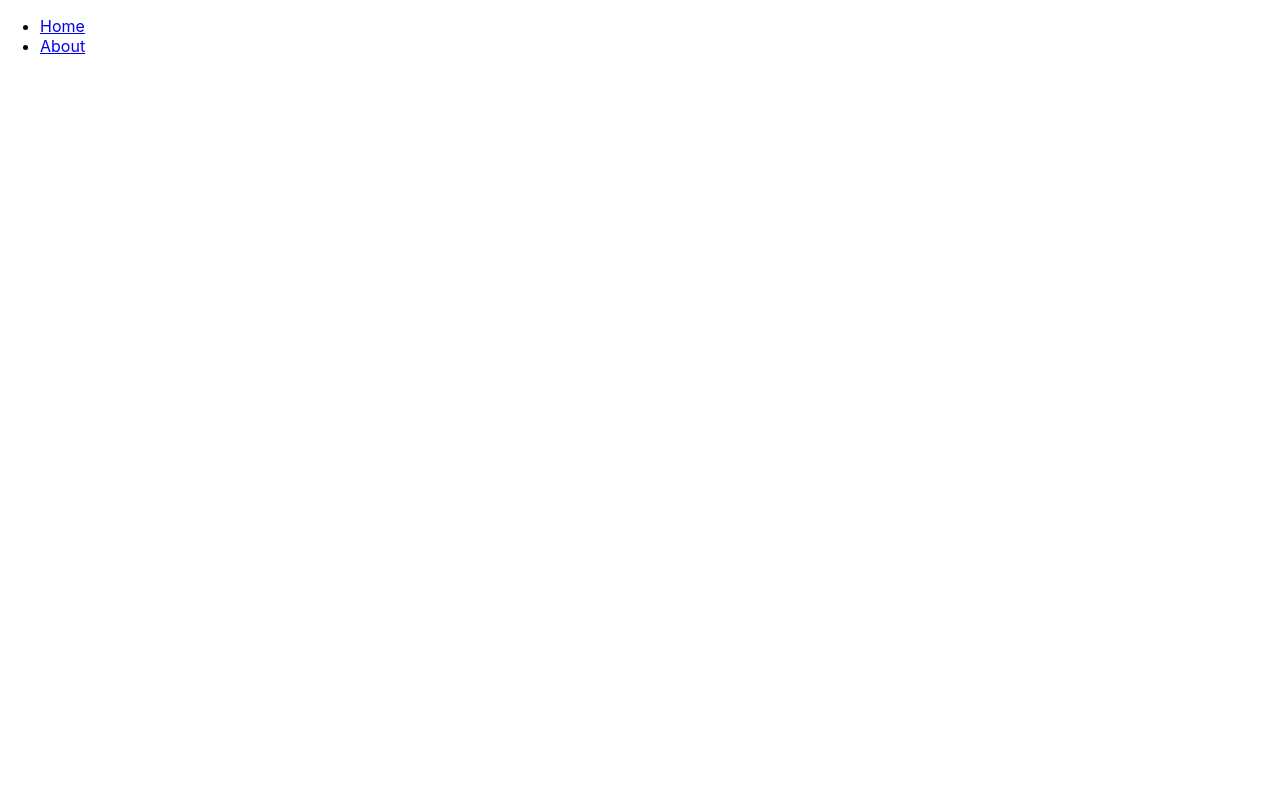
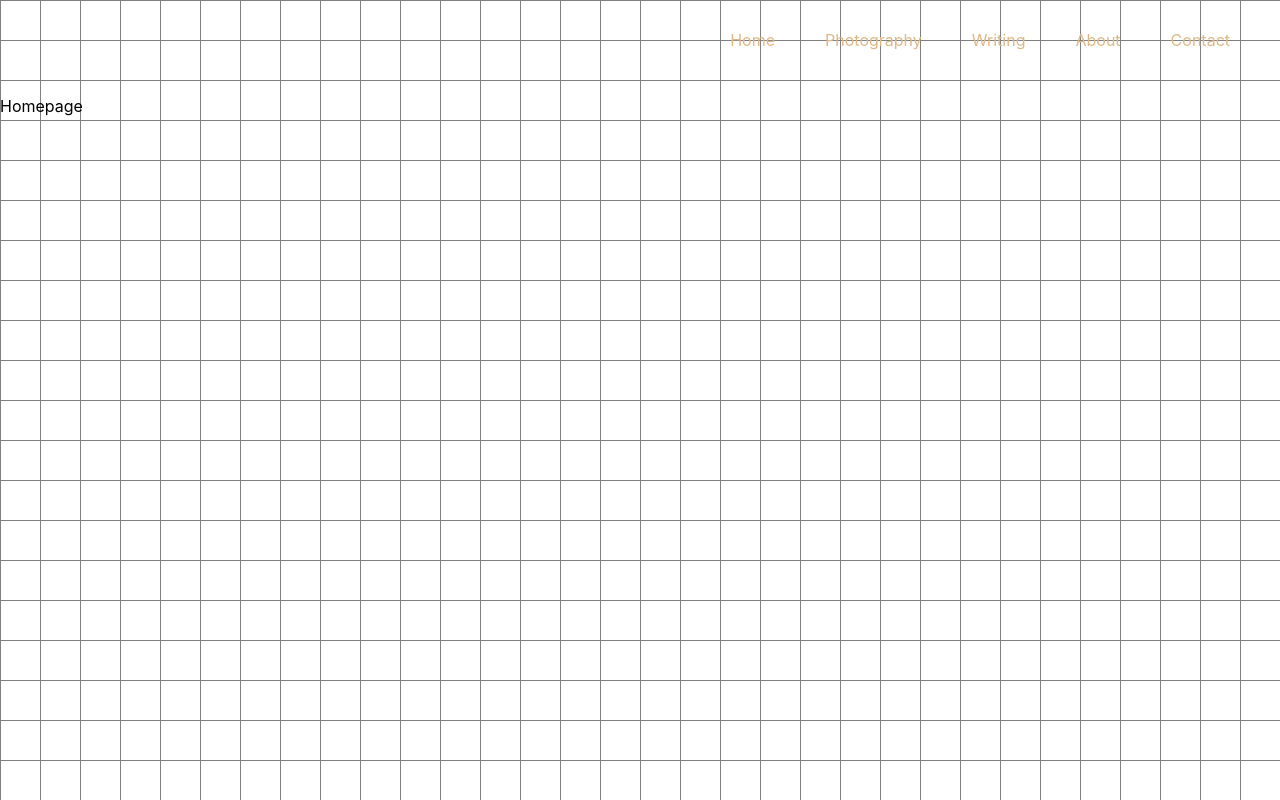
Before and after one commit to jackbran6/photo-website, a React (Create React App) app: page / in a window 1280 px wide. Built offline with nearby package versions, Linux system fonts and the light colour scheme.

Commit message:
Fiddling around with background

```diff
--- a/src/App.css
+++ b/src/App.css
@@ -1,38 +1,24 @@
-.App {
-  text-align: center;
+.body {
+  height: 100vh;
+  width: 100vw;
+  background-size: 40px 40px;
+  background-image: linear-gradient(to right, grey 1px, transparent 1px),
+    linear-gradient(to bottom, grey 1px, transparent 1px);
 }
-
-.App-logo {
-  height: 40vmin;
-  pointer-events: none;
+.App-header {
+  height: 10vh;
+  display: flex;
+  justify-content: flex-end;
+  align-items: center;
 }
-
-@media (prefers-reduced-motion: no-preference) {
-  .App-logo {
-    animation: App-logo-spin infinite 20s linear;
-  }
+.list {
+  display: flex;
+  list-style: none;
 }
-
-.App-header {
-  background-color: #282c34;
-  min-height: 100vh;
-  display: flex;
-  flex-direction: column;
-  align-items: center;
-  justify-content: center;
-  font-size: calc(10px + 2vmin);
-  color: white;
+.list-item {
+  padding-right: 50px;
 }
-
-.App-link {
-  color: #61dafb;
+.link {
+  text-decoration: none;
+  color: burlywood;
 }
-
-@keyframes App-logo-spin {
-  from {
-    transform: rotate(0deg);
-  }
-  to {
-    transform: rotate(360deg);
-  }
-}
--- a/src/App.js
+++ b/src/App.js
@@ -6,14 +6,33 @@ import { About } from "./Screens/About/about";
 function App() {
   return (
     <Router>
-      <div>
-        <nav>
-          <ul>
-            <li>
-              <Link to="/">Home</Link>
+      <div className={"body"}>
+        <nav className={"App-header"}>
+          <ul className={"list"}>
+            <li className={"list-item"}>
+              <Link className={"link"} to="/">
+                Home
+              </Link>
             </li>
-            <li>
-              <Link to="/about">About</Link>
+            <li className={"list-item"}>
+              <Link className={"link"} to="/about">
+                Photography
+              </Link>
+            </li>
+            <li className={"list-item"}>
+              <Link className={"link"} to="/about">
+                Writing
+              </Link>
+            </li>
+            <li className={"list-item"}>
+              <Link className={"link"} to="/about">
+                About
+              </Link>
+            </li>
+            <li className={"list-item"}>
+              <Link className={"link"} to="/about">
+                Contact
+              </Link>
             </li>
           </ul>
         </nav>
--- a/src/Screens/About/about.js
+++ b/src/Screens/About/about.js
@@ -1,5 +1,9 @@
 import React from "react";
 
 export const About = () => {
-  return <div></div>;
+  return (
+    <div>
+      <p>About</p>
+    </div>
+  );
 };
--- a/src/Screens/Home/home.js
+++ b/src/Screens/Home/home.js
@@ -1,5 +1,9 @@
 import React from "react";
 
 export const Home = () => {
-  return <div></div>;
+  return (
+    <div>
+      <p>Homepage</p>
+    </div>
+  );
 };
```
